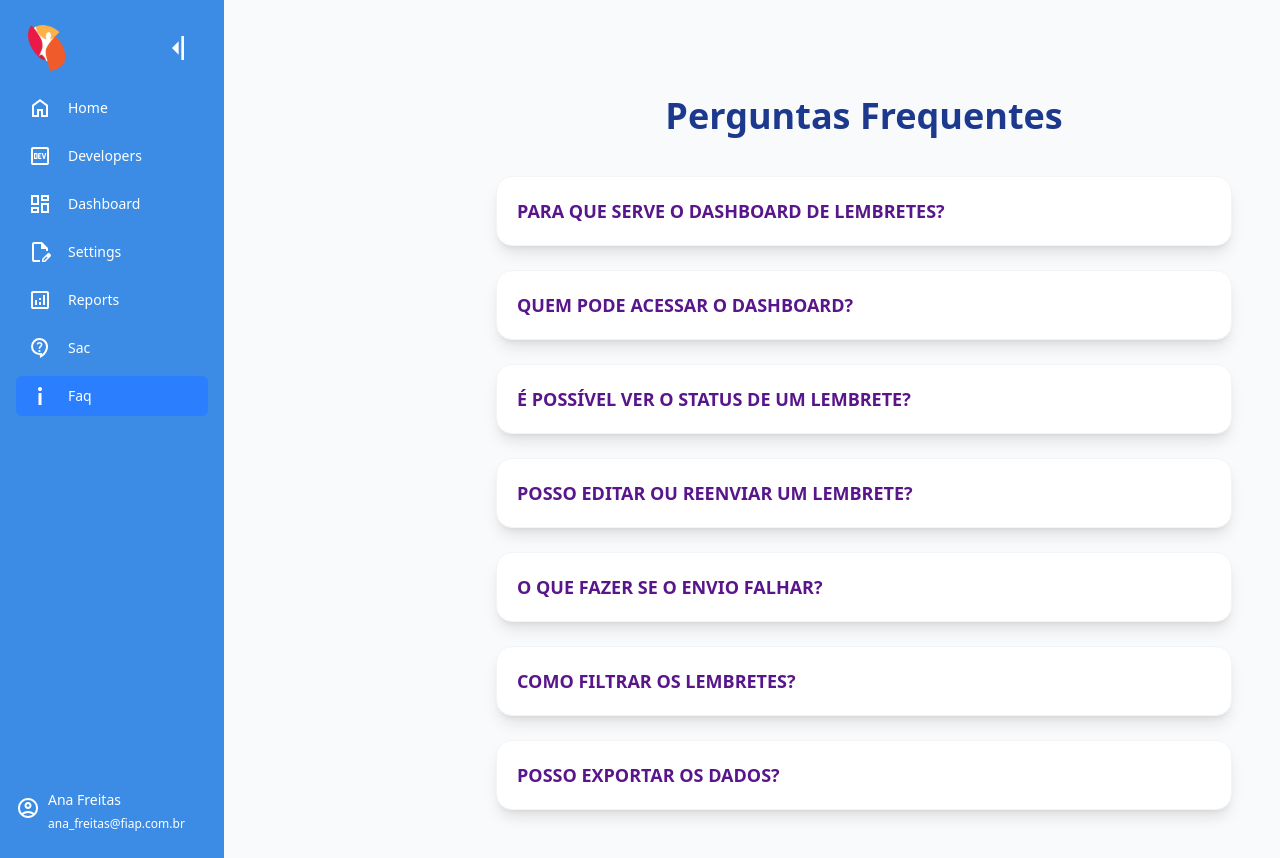
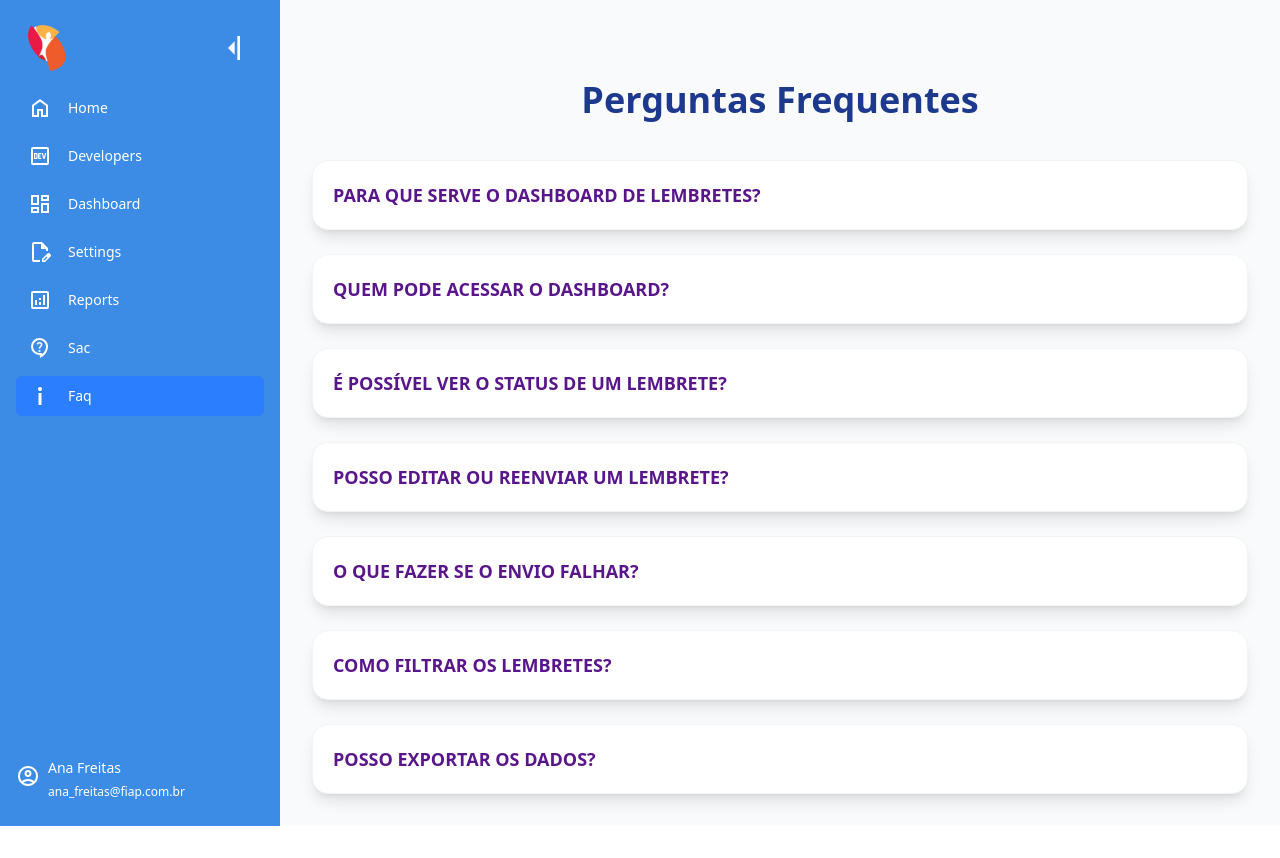
Before and after one commit to A2L-Solutions-Challenge-FIAP/Sprint-3, a React (Vite) app: page /faq in a window 1280 px wide. After the commit the page ends 826 px from the top, so only its background shows below. Built offline with nearby package versions, Linux system fonts and the light colour scheme.

Commit message:
centralizando conteúdo do main

```diff
--- a/src/components/Sidebar.tsx
+++ b/src/components/Sidebar.tsx
@@ -29,7 +29,7 @@ const Sidebar = () => {
           fixed top-0 left-0 h-full bg-blue-energy text-white flex flex-col duration-300
           ${open ? "  fixed top-0 left-0 w-full h-full p-6 z-40 " : "hidden"}
           md:relative md:flex md:flex-col md:h-auto md:p-4
-          ${desktopOpen ? "md:w-56" : "md:w-20"}
+          ${desktopOpen ? "md:w-70" : "md:w-20"}
         `}
       >
         <div className="hidden md:block">
--- a/src/routes/root.tsx
+++ b/src/routes/root.tsx
@@ -5,7 +5,7 @@ const Root = () => {
   return (
     <div className="flex min-h-screen bg-gray-50 text-gray-900">
       <Sidebar />
-      <main className="flex-1 p-6 md:ml-56 transition-all duration-300">
+      <main className = "flex-1 p-2" >
         <Outlet />
       </main>
     </div>
```
